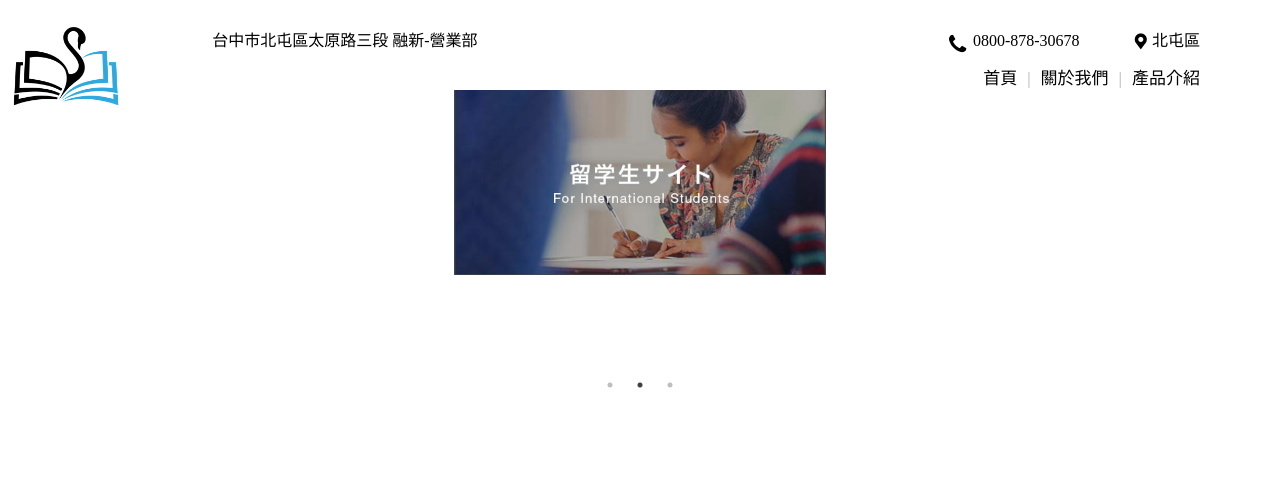
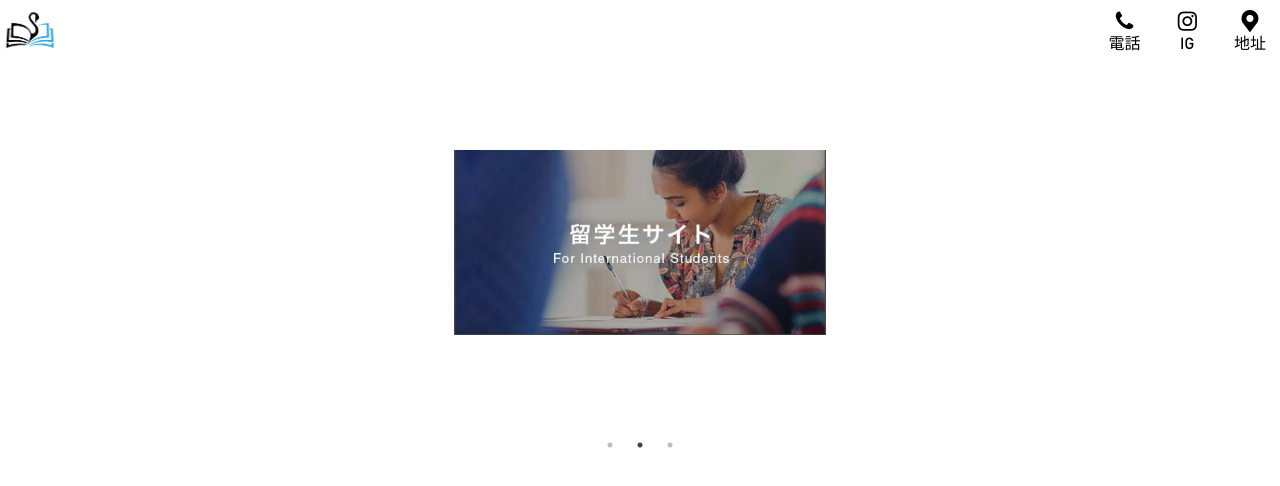
Before and after one commit to MingJingShu/ns_company, a plain HTML site: page index.html in a window 1280 px wide. Drawn offline with Linux system fonts and the light colour scheme.

Commit message:
feature update

```diff
--- a/css/fontello.css
+++ b/css/fontello.css
@@ -20,7 +20,7 @@
 }
 */
 
- [class^="icon-"]:before, [class*=" icon-"]:before {
+ [class^="icon_"]:before, [class*=" icon_"]:before {
   font-family: "fontello";
   font-style: normal;
   font-weight: normal;
@@ -55,16 +55,16 @@
   /* text-shadow: 1px 1px 1px rgba(127, 127, 127, 0.3); */
 }
 
-.icon-phone:before { content: '\e800'; } /* '' */
-.icon-location:before { content: '\e802'; } /* '' */
-.icon-facebook:before { content: '\e803'; } /* '' */
-.icon-twitter:before { content: '\e804'; } /* '' */
-.icon-dribbble:before { content: '\e805'; } /* '' */
-.icon-gplus:before { content: '\e806'; } /* '' */
-.icon-behance:before { content: '\e807'; } /* '' */
-.icon-up-open:before { content: '\e808'; } /* '' */
-.icon-tools:before { content: '\e811'; } /* '' */
-.icon-globe-alt-outline:before { content: '\e812'; } /* '' */
-.icon-angle-right:before { content: '\f105'; } /* '' */
-.icon-github:before { content: '\f113'; } /* '' */
-.icon-instagram:before { content: '\f16d'; } /* '' */
+.icon_phone:before { content: '\e800'; } /* '' */
+.icon_location:before { content: '\e802'; } /* '' */
+.icon_facebook:before { content: '\e803'; } /* '' */
+.icon_twitter:before { content: '\e804'; } /* '' */
+.icon_dribbble:before { content: '\e805'; } /* '' */
+.icon_gplus:before { content: '\e806'; } /* '' */
+.icon_behance:before { content: '\e807'; } /* '' */
+.icon_up-open:before { content: '\e808'; } /* '' */
+.icon_tools:before { content: '\e811'; } /* '' */
+.icon_globe-alt-outline:before { content: '\e812'; } /* '' */
+.icon_angle-right:before { content: '\f105'; } /* '' */
+.icon_github:before { content: '\f113'; } /* '' */
+.icon_instagram:before { content: '\f16d'; } /* '' */
--- a/css/main.scss
+++ b/css/main.scss
@@ -1,154 +1,84 @@
+@import "./reset.scss";
 
-
-@mixin  title-cha-font{
-  font-family: 'Noto Serif TC', serif;
+.flex_mode {
+  display: flex;
 }
 
-$gray-color:#afafaf;
-.clearfix {
-    display: block;
-    content: "";
-    clear: both;
+.container {
+  height: auto;
 }
-
-  * {
-    -webkit-box-sizing: border-box;
-    -moz-box-sizing: border-box;
-    box-sizing: border-box;
+.logo {
+  cursor: pointer;
+  background: url(../images/logo.png) no-repeat;
+  width: 3.75rem;
+  height: 3.75rem;
+  background-size: 100%;
+  display: inline-block;
 }
-  a{
-    text-decoration:none
-  }
-
-  html, body, div, span, applet, object, iframe, h1, h2, h3, h4, h5, h6, p, blockquote, pre, a, abbr, acronym, address, big, cite, code, del, dfn, em, img, ins, kbd, q, s, samp, small, strike, strong, sub, sup, tt, var, b, u, i, center, dl, dt, dd, ol, ul, li, fieldset, form, label, legend, table, caption, tbody, tfoot, thead, tr, th, td, article, aside, canvas, details, embed, figure, figcaption, footer, header, hgroup, menu, nav, output, ruby, section, summary, time, mark, audio, video {
-    margin: 0;
-    padding: 0;
-    border: 0;
-    font-size: 100%;
-    font: inherit;
-    vertical-align: baseline;
-  }
-
-  html {
-    overflow: inherit;
-  }
-
-  label{
+header {
   position: relative;
-  }
-  body {
-    line-height: 1;
-  }
-
-  h1 , p, button, input ,a {
-    font-family: Microsoft JhengHei;
-  }
-  nav li{
-    font-family: Microsoft JhengHei;
-
-  }
-
-  ul, li, body {
-    margin: 0;
-    padding: 0;
-  }
-
-  ul, li {
-    list-style-type: none;
-  }
-
-  button{
-    cursor: pointer;
-  }
-
-  .flex-mode{
-    display: flex;
-  }
-/*icon-sizes*/
-.icon-phone{
-  font-size:22px;
-}
-
-
-.container{
-  height: 1060px;
-}
-
-  header{
-    position: fixed;
   left: 0;
   top: 0;
   width: 100%;
-    height: 150px;
+  height: 3.75rem;
   z-index: 10;
+  &.active {
+    position: sticky;
+    top: 0;
+  }
+  ul {
+    &.nav {
+      float: right;
+      line-height: 3.75rem;
+      li {
+        display: inline-block;
+        text-align: center;
+        width: 3.75rem;
+        line-height: 1;
+        vertical-align: middle;
+        i{
+          font-size: 1.4rem;
+          display: inline-block;
+          margin-bottom: .125rem;
+        }
 
       }
-
-
-  .logo{
-    cursor: pointer;
-      background: url(../images/logo.png)no-repeat;
-      width: 150px;
-      height: 150px;
-      background-size: contain;
+    }
+  }
 }
 
-  .contact{
+.contact {
   width: 100%;
   display: flex;
   justify-content: space-between;
 }
-  .contact-h{
-    @include title-cha-font;
-  }
-  .contact-f  {
-    i:nth-child(3){
-      margin-left: 50px;
-    }
-  }
-  .links li{
+
+.links li {
   cursor: pointer;
 }
 
-  nav{
-    flex-direction: column;
-    justify-content: space-evenly;
-    align-items: flex-end;
-    width: 100%;
-    height: 120px;
-    padding: 20px 80px;
-    ul{
-        display: flex;
-        li{
-            font-size:17px;
-        }
-        li:after{
-          content:"|";
-          color: $gray-color;
-          padding: 0 10px;
-
-        }
-        li:last-child:after{
-          display: none;
-        }
-    }
-  }
-main{
+main {
   display: flex;
   justify-content: center;
 }
-  .content{
+.content {
   margin-top: 7%;
   width: 29%;
-    .img1{background: url(../images/img1.png)no-repeat;}
-    .img2{background: url(../images/img2.png)no-repeat;}
-    .img3{background: url(../images/img3.png)no-repeat;}
+  .img1 {
+    background: url(../images/img1.png) no-repeat;
+  }
+  .img2 {
+    background: url(../images/img2.png) no-repeat;
+  }
+  .img3 {
+    background: url(../images/img3.png) no-repeat;
+  }
 
-    .img1, .img2, .img3{
+  .img1,
+  .img2,
+  .img3 {
     width: 559px;
     height: 280px;
     background-size: contain;
   }
-
-
 }
--- /dev/null
+++ b/css/reset.scss
@@ -0,0 +1,61 @@
+
+@font-face{
+  font-family: 'my_font';
+  src:local('微軟正黑體');
+  unicode-range: U+4E00-9FFF ,U+2E80-2EFF;
+}
+@font-face{
+  font-family: 'my_font';
+  src:url(../font/Bahnschrift.TTF);
+  unicode-range: U+0020-007F;
+}
+.clearfix {
+    display: block;
+    content: "";
+    clear: both;
+  }
+
+  * {
+    -webkit-box-sizing: border-box;
+    -moz-box-sizing: border-box;
+    box-sizing: border-box;
+    font-family: 'my_font';
+  }
+  a{
+    text-decoration:none
+  }
+
+  html, body, div, span, applet, object, iframe, h1, h2, h3, h4, h5, h6, p, blockquote, pre, a, abbr, acronym, address, big, cite, code, del, dfn, em, img, ins, kbd, q, s, samp, small, strike, strong, sub, sup, tt, var, b, u, i, center, dl, dt, dd, ol, ul, li, fieldset, form, label, legend, table, caption, tbody, tfoot, thead, tr, th, td, article, aside, canvas, details, embed, figure, figcaption, footer, header, hgroup, menu, nav, output, ruby, section, summary, time, mark, audio, video {
+    margin: 0;
+    padding: 0;
+    border: 0;
+    font-size: 100%;
+    vertical-align: baseline;
+  }
+
+  html {
+    overflow: inherit;
+  }
+
+  label{
+    position: relative;
+  }
+  body {
+    line-height: 1;
+    margin: 0;
+  }
+
+
+
+  ul, li, body {
+    margin: 0;
+    padding: 0;
+  }
+
+  ul, li {
+    list-style-type: none;
+  }
+
+  button{
+    cursor: pointer;
+  }
--- a/index.html
+++ b/index.html
@@ -25,23 +25,22 @@
 </head>
 <body>
     <div class="container">
-        <header class="flex-mode">
+        <header>
                 <div class="logo"></div>
-                <nav class="flex-mode">
-                        <div class="contact flex-mode">
-                            <p class="contact-h">台中市北屯區太原路三段 融新-營業部</p>
-                            <div class="contact-f flex-mode">
-                                    <i class="icon-phone"></i><p>0800-878-30678</p>
-
-                                    <i class="icon-location"></i><p>北屯區</p>
-                            </div>
-                        </div>
-                        <ul class="links">
-                            <li>首頁</li>
-                            <li>關於我們</li>
-                            <li>產品介紹</li>
-                        </ul>
-                </nav>
+                    <ul class="nav">
+                        <li>
+                            <i class="icon_phone"></i>
+                            <p>電話</p>
+                        </li>
+                        <li>
+                            <i class="icon_instagram"></i>
+                            <p>IG</p>
+                        </li>
+                        <li>
+                            <i class="icon_location"></i>
+                            <p>地址</p>
+                        </li>
+                    </ul>
         </header>
 
         <main>
```
Also changed, not shown: css/main.css, font/Bahnschrift.TTF (added), 2 other files. Lines whose indentation alone changed are shown as unchanged.
